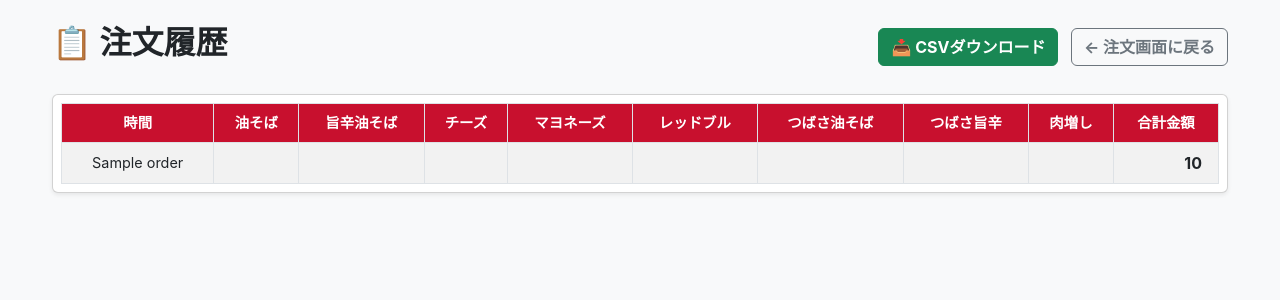
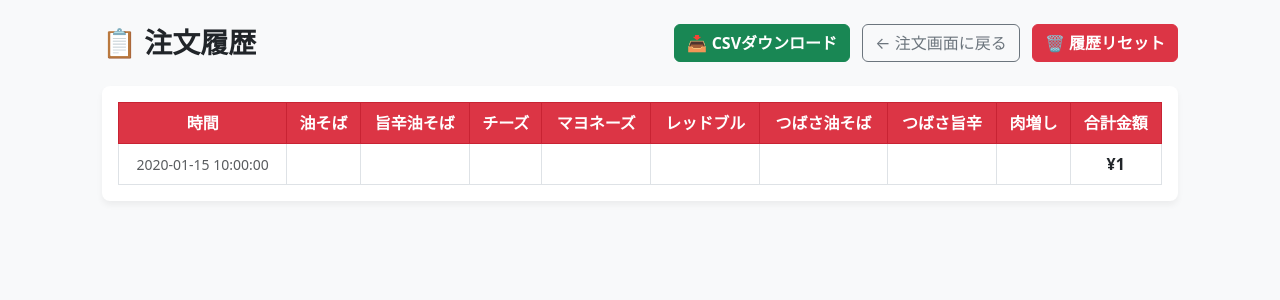
Before and after one commit to yasuyodesu/oil-noodles-system, a Flask app: template templates/history.html in a window 1280 px wide. Shown: the top 300 px of the page. Run offline with Flask 3, Linux system fonts and the light colour scheme; the template is opened without the code that fills it: most values are stand-ins (such as "Sample title", 1, 10 or a date in 2020).

Commit message:
db削除

```diff
--- a/app.py
+++ b/app.py
@@ -60,15 +60,15 @@ def create_order():
 @app.route('/history')
 def history():
     conn = sqlite3.connect('orders.db')
+    conn.row_factory = sqlite3.Row
     cursor = conn.cursor()
-    cursor.execute('''
-        SELECT id, normal, spicy, set_normal, set_spicy, cheese, mayo, meat, redbull,
-               strftime("%Y/%m/%d %H:%M", created_at, "localtime"), total_price
-        FROM orders ORDER BY id DESC
-    ''')
+
+    cursor.execute('SELECT * FROM orders ORDER BY id DESC')
     orders = cursor.fetchall()
     conn.close()
+
     return render_template('history.html', orders=orders)
+
 
 # 追加：CSVダウンロード機能
 @app.route('/download_csv')
@@ -104,6 +104,26 @@ def download_csv():
 
     return response
 
+@app.route('/reset_db', methods=['POST'])
+def reset_db():
+    password = request.form.get('password')
+
+    # 秘伝のパスワード（お好みに変更してください）
+    correct_password = "sagyosha2026"
+
+    if password != correct_password:
+        return jsonify({'status': 'error', 'message': 'パスワードが違います！'}), 400
+
+    # データベースの全データを削除（IDもリセット）
+    conn = sqlite3.connect('orders.db')
+    cursor = conn.cursor()
+    cursor.execute('DELETE FROM orders')
+    cursor.execute('DELETE FROM sqlite_sequence WHERE name="orders"') # IDを1からに戻す
+    conn.commit()
+    conn.close()
+
+    return jsonify({'status': 'success'})
+
 if __name__ == '__main__':
     init_db()
     app.run(debug=True, port=5000)
--- a/templates/history.html
+++ b/templates/history.html
@@ -3,25 +3,53 @@
 <head>
     <meta charset="UTF-8">
     <meta name="viewport" content="width=device-width, initial-scale=1.0">
-    <title>注文履歴 - 藤田研究室</title>
+    <title>注文履歴 - 油そば注文管理システム</title>
+    <!-- Bootstrap 5 CSS -->
     <link href="https://cdn.jsdelivr.net/npm/bootstrap@5.3.0/dist/css/bootstrap.min.css" rel="stylesheet">
-    <link rel="stylesheet" href="{{ url_for('static', filename='css/style.css') }}">
+    <style>
+        body {
+            background-color: #f8f9fa;
+        }
+        .container {
+            max-width: 1100px;
+        }
+        .table-responsive {
+            background-color: #ffffff;
+            border-radius: 8px;
+            box-shadow: 0 4px 6px rgba(0,0,0,0.05);
+        }
+        .table-red-header th {
+            background-color: #dc3545 !important;
+            color: #ffffff !important;
+            text-align: center;
+            vertical-align: middle;
+            font-weight: bold;
+            border: 1px solid #c82333;
+        }
+        .table td {
+            text-align: center;
+            vertical-align: middle;
+            border: 1px solid #dee2e6;
+        }
+    </style>
 </head>
-<body class="p-4">
+<body>
+    <div class="container my-4">
+        <!-- ヘッダーエリア -->
+        <div class="d-flex justify-content-between align-items-center mb-4">
+            <h1 class="h3 fw-bold text-dark m-0">📋 注文履歴</h1>
+            <div>
+                <a href="/download_csv" class="btn btn-success fw-bold me-2">📥 CSVダウンロード</a>
+                <a href="/" class="btn btn-outline-secondary me-2">← 注文画面に戻る</a>
+                <button type="button" class="btn btn-danger fw-bold" data-bs-toggle="modal" data-bs-target="#resetModal">
+                    🗑️ 履歴リセット
+                </button>
+            </div>
+        </div>
 
-<div class="container-fluid" style="max-width: 1200px;">
-    <!-- ヘッダー ＆ ダウンロードボタン -->
-    <div class="d-flex justify-content-between align-items-center mb-4">
-        <h2 class="fw-bold">📋 注文履歴</h2>
-        <div>
-            <a href="{{ url_for('download_csv') }}" class="btn btn-success fw-bold me-2">📥 CSVダウンロード</a>
-            <a href="{{ url_for('index') }}" class="btn btn-outline-secondary fw-bold">← 注文画面に戻る</a>
-        </div>
-    </div>
-
-    <div class="card shadow-sm p-2">
-        <div class="table-responsive">
-            <table class="table table-bordered table-striped align-middle m-0">
+        <!-- 元の表レイアウト -->
+        <div class="table-responsive p-3">
+            <table class="table table-hover align-middle mb-0">
                 <thead>
                     <tr class="table-red-header">
                         <th>時間</th>
@@ -39,27 +67,81 @@
                 <tbody>
                     {% for order in orders %}
                     <tr>
-                        <td style="font-size: 0.9rem; white-space: nowrap;">{{ order[9] }}</td>
-                        <td>{{ order[1] if order[1] > 0 else '' }}</td>
-                        <td>{{ order[2] if order[2] > 0 else '' }}</td>
-                        <td>{{ order[5] if order[5] > 0 else '' }}</td>
-                        <td>{{ order[6] if order[6] > 0 else '' }}</td>
-                        <td>{{ order[8] if order[8] > 0 else '' }}</td>
-                        <td>{{ order[3] if order[3] > 0 else '' }}</td>
-                        <td>{{ order[4] if order[4] > 0 else '' }}</td>
-                        <td>{{ order[7] if order[7] > 0 else '' }}</td>
-                        <td class="fw-bold text-end pe-3">{{ "{:,}".format(order[10]) }}</td>
+                        <td class="text-muted small">{{ order.created_at }}</td>
+                        <td>{% if order.normal > 0 %}{{ order.normal }}{% endif %}</td>
+                        <td>{% if order.spicy > 0 %}{{ order.spicy }}{% endif %}</td>
+                        <td>{% if order.cheese > 0 %}{{ order.cheese }}{% endif %}</td>
+                        <td>{% if order.mayo > 0 %}{{ order.mayo }}{% endif %}</td>
+                        <td>{% if order.redbull > 0 %}{{ order.redbull }}{% endif %}</td>
+                        <td>{% if order.set_normal > 0 %}{{ order.set_normal }}{% endif %}</td>
+                        <td>{% if order.set_spicy > 0 %}{{ order.set_spicy }}{% endif %}</td>
+                        <td>{% if order.meat > 0 %}{{ order.meat }}{% endif %}</td>
+                        <td class="fw-bold">¥{{ "{:,}".format(order.total_price) }}</td>
                     </tr>
                     {% else %}
                     <tr>
-                        <td colspan="10" class="text-center text-muted py-4">まだ注文履歴はありません</td>
+                        <td colspan="10" class="text-center text-muted py-4">注文履歴はまだありません。</td>
                     </tr>
                     {% endfor %}
                 </tbody>
             </table>
         </div>
     </div>
-</div>
 
+    <!-- パスワード確認用モーダル（履歴リセット） -->
+    <div class="modal fade" id="resetModal" tabindex="-1" aria-labelledby="resetModalLabel" aria-hidden="true">
+        <div class="modal-dialog">
+            <div class="modal-content">
+                <div class="modal-header bg-danger text-white">
+                    <h5 class="modal-title fw-bold" id="resetModalLabel">⚠️ 注文履歴の全削除</h5>
+                    <button type="button" class="btn-close btn-close-white" data-bs-dismiss="modal" aria-label="Close"></button>
+                </div>
+                <div class="modal-body">
+                    <div class="mb-3">
+                        <label for="resetPassword" class="form-label fw-bold">パスワードを入力してください</label>
+                        <input type="password" class="form-control" id="resetPassword" placeholder="password">
+                    </div>
+                </div>
+                <div class="modal-footer">
+                    <button type="button" class="btn btn-secondary" data-bs-dismiss="modal">キャンセル</button>
+                    <button type="button" class="btn btn-danger fw-bold" onclick="executeReset()">削除を実行する</button>
+                </div>
+            </div>
+        </div>
+    </div>
+
+    <!-- Bootstrap 5 JS -->
+    <script src="https://cdn.jsdelivr.net/npm/bootstrap@5.3.0/dist/js/bootstrap.bundle.min.js"></script>
+    <script>
+    function executeReset() {
+        const password = document.getElementById('resetPassword').value;
+
+        if (!password) {
+            alert('password');
+            return;
+        }
+
+        fetch('/reset_db', {
+            method: 'POST',
+            headers: {
+                'Content-Type': 'application/x-www-form-urlencoded',
+            },
+            body: 'password=' + encodeURIComponent(password)
+        })
+        .then(response => {
+            if (response.ok) {
+                alert('注文履歴を完全にリセットしました。');
+                location.reload();
+            } else {
+                return response.json().then(data => {
+                    alert(data.message || 'パスワードが違います。');
+                });
+            }
+        })
+        .catch(error => {
+            alert('通信エラーが発生しました。');
+        });
+    }
+    </script>
 </body>
 </html>
```
Also changed, not shown: orders.db.
